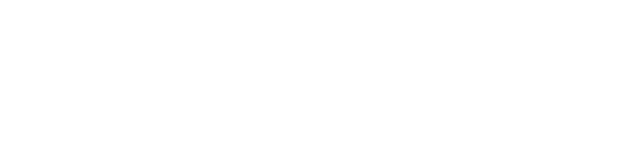
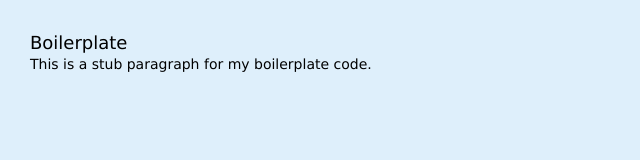
Before and after one commit to AJBucur/COMP397-Lesson03-Demo, a plain HTML site: page COMP397-Lesson03-Demo/index.html in a window 1280 px wide. Shown: the whole page, without its empty margins (0-640 px from the left). Drawn offline with Linux system fonts and the light colour scheme.

Commit message:
Updated main.css and index.html with more boilerplate code

```diff
--- a/COMP397-Lesson03-Demo/css/main.css
+++ b/COMP397-Lesson03-Demo/css/main.css
@@ -1,2 +1,16 @@
 body {
+    background-color: #deeffb;
+    font-family: 'Lucida Sans';
+    font-size: 14px;
+    margin: 20px;
+    padding: 10px;
 }
+
+h1 {
+    font-size: 18px;
+    line-height: 25px;
+}
+
+p {
+    line-height: 18px;
+}
--- a/COMP397-Lesson03-Demo/index.html
+++ b/COMP397-Lesson03-Demo/index.html
@@ -7,6 +7,10 @@
     <link href="css/main.css" rel="stylesheet" />
 </head>
 <body>
+    <header id="boilerplate-header">
+        <h1>Boilerplate</h1>
+        <p>This is a stub paragraph for my boilerplate code.</p>
+    </header>
 
     <!-- Javascript section-->
     <script src="js/game.js"></script>
```
